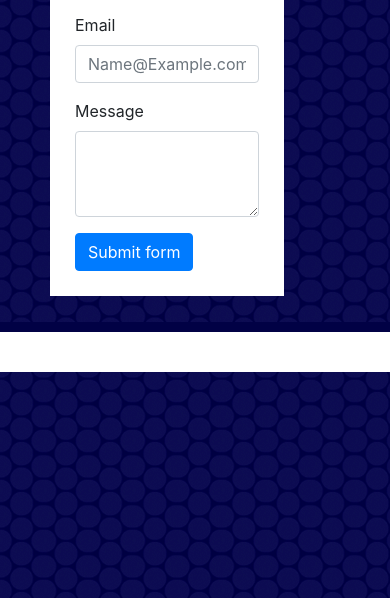
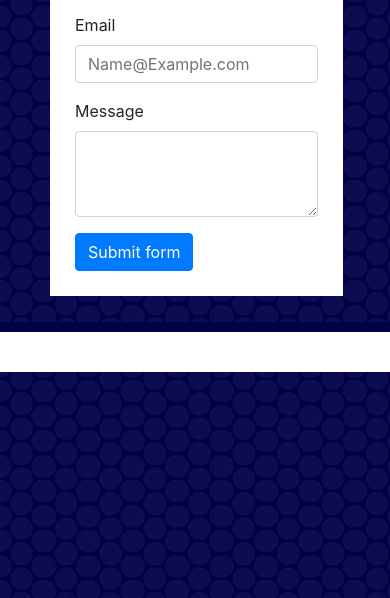
Before and after one commit to Jacobn88/Portfolio, a plain HTML site: page contact.html in a window 390 px wide. Shown: the part 246-844 px from the top of the page. Drawn offline with nearby package versions, Linux system fonts and the light colour scheme.

Commit message:
add media query to contact

```diff
--- a/contact.html
+++ b/contact.html
@@ -45,6 +45,12 @@
             border-top: 10px solid #010145;
             background-color: white;
             height: 50px;
+        }
+        @media screen and (max-width: 460px) {
+
+  .container {
+      width:75%;
+  }
         }
     </style>
 </head>
```
